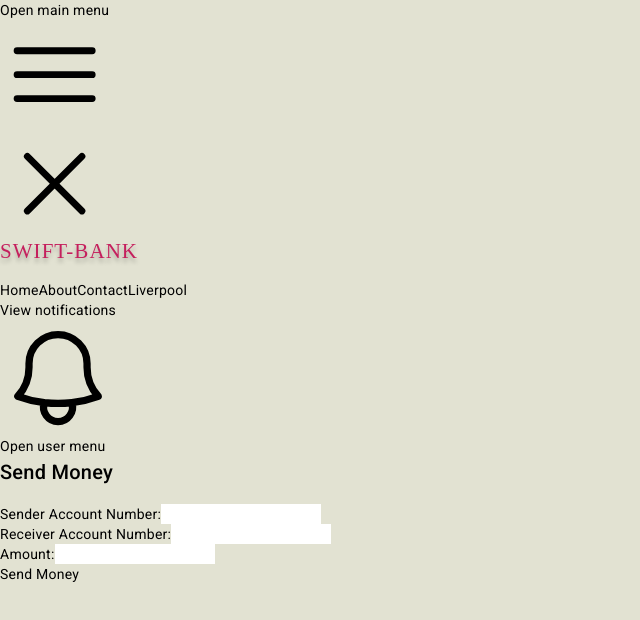
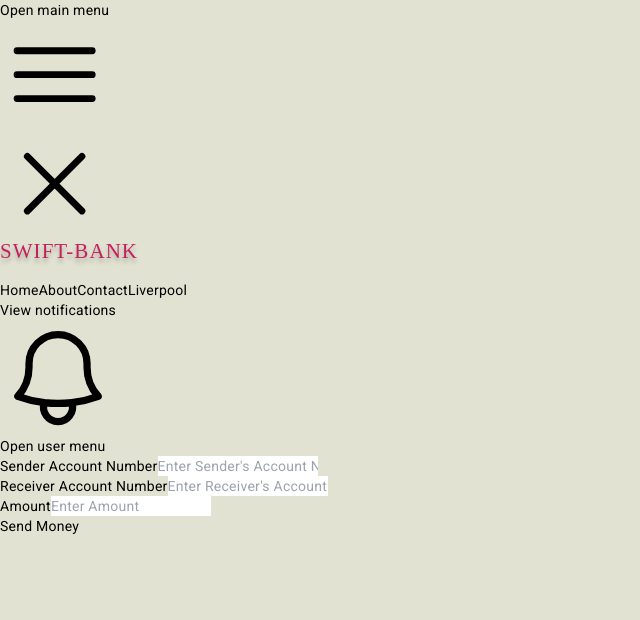
Before and after one commit to Adebayozz1994/Bank_App_Angular, an Angular app: page /sendmoney in a window 1280 px wide. Shown: the top 620 px of the page, without its empty margins (0-640 px from the left). Built offline with nearby package versions, Linux system fonts and the light colour scheme.

Commit message:
new commit

```diff
--- a/src/app/sendmoney/sendmoney.component.html
+++ b/src/app/sendmoney/sendmoney.component.html
@@ -1,21 +1,42 @@
-<div class="container mx-auto p-5 mt-10 max-w-md bg-white rounded-lg shadow-md">
-    <h2 class="text-2xl font-bold mb-6 text-center">Send Money</h2>
-    <form [formGroup]="sendMoneyForm" (ngSubmit)="submit()">
-      <div class="form-group mb-4">
-        <label for="senderAccountNumber" class="block text-gray-700 mb-2">Sender Account Number:</label>
-        <input type="text" id="senderAccountNumber" formControlName="senderAccountNumber" class="w-full px-3 py-2 border border-gray-300 rounded-md shadow-sm focus:outline-none focus:ring-indigo-500 focus:border-indigo-500">
+<form [formGroup]="sendMoneyForm" (ngSubmit)="openConfirmModal()" class="max-w-lg mx-auto bg-white p-6 mt-10 rounded-lg shadow-md space-y-4">
+  <div class="space-y-2">
+    <label for="senderAccountNumber" class="block text-gray-700 font-semibold">Sender Account Number</label>
+    <input id="senderAccountNumber" formControlName="senderAccountNumber" type="text" class="w-full px-4 py-2 border border-gray-300 rounded-md focus:outline-none focus:ring-indigo-500 focus:border-indigo-500" placeholder="Enter Sender's Account Number">
   </div>
-      <div class="form-group mb-4">
-        <label for="receiverAccountNumber" class="block text-gray-700 mb-2">Receiver Account Number:</label>
-        <input type="text" id="receiverAccountNumber" formControlName="receiverAccountNumber" class="w-full px-3 py-2 border border-gray-300 rounded-md shadow-sm focus:outline-none focus:ring-indigo-500 focus:border-indigo-500">
+
+  <div class="space-y-2">
+    <label for="receiverAccountNumber" class="block text-gray-700 font-semibold">Receiver Account Number</label>
+    <input id="receiverAccountNumber" formControlName="receiverAccountNumber" type="text" class="w-full px-4 py-2 border border-gray-300 rounded-md focus:outline-none focus:ring-indigo-500 focus:border-indigo-500" placeholder="Enter Receiver's Account Number">
   </div>
-      <div class="form-group mb-6">
-        <label for="amount" class="block text-gray-700 mb-2">Amount:</label>
-        <input type="number" id="amount" formControlName="amount" class="w-full px-3 py-2 border border-gray-300 rounded-md shadow-sm focus:outline-none focus:ring-indigo-500 focus:border-indigo-500">
+
+  <div class="space-y-2">
+    <label for="amount" class="block text-gray-700 font-semibold">Amount</label>
+    <input id="amount" formControlName="amount" type="number" class="w-full px-4 py-2 border border-gray-300 rounded-md focus:outline-none focus:ring-indigo-500 focus:border-indigo-500" placeholder="Enter Amount">
   </div>
-      <button type="submit" [disabled]="sendMoneyForm.invalid || buttonState !== 'Send Money'" class="w-full py-2 px-4 bg-indigo-600 text-white font-semibold rounded-md shadow hover:bg-indigo-700 focus:outline-none focus:ring-2 focus:ring-offset-2 focus:ring-indigo-500">
+
+  <button [disabled]="sendMoneyForm.invalid" class="w-full px-4 py-2 bg-blue-500 text-white font-semibold rounded-md hover:bg-blue-600 focus:outline-none focus:ring-2 focus:ring-blue-400 focus:ring-opacity-75 transition-colors disabled:opacity-50">
     {{ buttonState }}
   </button>
+
+  <p *ngIf="message" class="text-center text-red-500 font-semibold">{{ message }}</p>
 </form>
-    <p class="mt-4 text-center text-gray-600">{{ message }}</p>
+
+<!-- Modal for confirming transaction -->
+<div *ngIf="showModal" class="fixed inset-0 bg-gray-600 bg-opacity-50 flex justify-center items-center">
+  <div class="bg-white p-6 rounded-lg shadow-lg w-96">
+    <h3 class="text-lg font-bold mb-4 text-gray-700">Confirm Transaction</h3>
+    <p class="mb-2"><strong>Sender Account:</strong> {{ sendMoneyForm.get('senderAccountNumber')?.value }}</p>
+    <p class="mb-2"><strong>Receiver Account:</strong> {{ sendMoneyForm.get('receiverAccountNumber')?.value }}</p>
+    <p class="mb-4"><strong>Amount:</strong> {{ sendMoneyForm.get('amount')?.value | currency }}</p>
+
+    <div class="mb-4">
+      <label for="password" class="block text-gray-700 font-semibold mb-2">Enter Password</label>
+      <input type="password" id="password" [(ngModel)]="password" class="w-full px-4 py-2 border border-gray-300 rounded-md focus:outline-none focus:ring-indigo-500 focus:border-indigo-500" placeholder="Enter your password">
     </div>
+
+    <div class="flex justify-end space-x-2">
+      <button (click)="confirmTransaction()" class="px-4 py-2 bg-green-500 text-white font-semibold rounded-md hover:bg-green-600 focus:outline-none focus:ring-2 focus:ring-green-400 focus:ring-opacity-75">Confirm</button>
+      <button (click)="closeModal()" class="px-4 py-2 bg-red-500 text-white font-semibold rounded-md hover:bg-red-600 focus:outline-none focus:ring-2 focus:ring-red-400 focus:ring-opacity-75">Cancel</button>
+    </div>
+  </div>
+</div>
--- a/src/app/sendmoney/sendmoney.component.ts
+++ b/src/app/sendmoney/sendmoney.component.ts
@@ -1,25 +1,24 @@
-
-import { Component } from '@angular/core';
+import { Component, OnInit } from '@angular/core';
 import { MyApiCallsService } from '../service/my-api-calls.service';
-import { FormBuilder, FormGroup, FormsModule, ReactiveFormsModule, Validators} from '@angular/forms';
+import { FormBuilder, FormGroup, FormsModule, ReactiveFormsModule, Validators } from '@angular/forms';
 import { Router } from '@angular/router';
 import { CommonModule } from '@angular/common';
-
 
 @Component({
   selector: 'app-sendmoney',
   standalone: true,
-  imports: [FormsModule, ReactiveFormsModule, CommonModule],
+  imports: [CommonModule,FormsModule, ReactiveFormsModule],
   templateUrl: './sendmoney.component.html',
-  styleUrl: './sendmoney.component.css'
+  styleUrls: ['./sendmoney.component.css']
 })
-export class SendmoneyComponent {
+export class SendmoneyComponent implements OnInit {
   sendMoneyForm: FormGroup;
   message: string = '';
   buttonState: 'Send Money' | 'Sending' | 'Sent' = 'Send Money';
-  accountName: string = '';
+  showModal: boolean = false;
+  password: string = '';
 
-  constructor(private fb: FormBuilder, private authservice: MyApiCallsService,public Router:Router) {
+  constructor(private fb: FormBuilder, private authService: MyApiCallsService, private router: Router) {
     this.sendMoneyForm = this.fb.group({
       senderAccountNumber: ['', Validators.required],
       receiverAccountNumber: ['', Validators.required],
@@ -27,39 +26,60 @@ export class SendmoneyComponent {
     });
   }
 
+  ngOnInit(): void {}
 
-
-
-
-  submit() {
+  openConfirmModal(): void {
     if (this.sendMoneyForm.valid) {
+      // Set button state to 'Sending' first
       this.buttonState = 'Sending';
 
-      // Simulate an async operation
+      // Simulate a short delay before showing the modal
       setTimeout(() => {
-        this.authservice.sendMoney(this.sendMoneyForm.value).subscribe(
+        this.showModal = true;
+        this.buttonState = 'Send Money'; // Reset button state once modal is shown
+      }, 2000); // Adjust delay if necessary
+    }
+  }
+
+  confirmTransaction(): void {
+    const data = {
+      ...this.sendMoneyForm.value,
+      password: this.password
+    };
+
+    this.buttonState = 'Sending';
+    this.authService.sendMoney(data).subscribe(
       (res: any) => {
         this.message = res.message;
         this.buttonState = 'Sent';
 
-
+        // Clear message after 3 seconds
         setTimeout(() => {
-              this.Router.navigate(['/mainpage']);
+          this.message = '';
           this.resetButtonState();
-            }, 2000);
+          this.router.navigate(['/mainpage']);
+        }, 3000);  // 3000ms = 3 seconds
       },
       (error) => {
         console.error('Error sending money:', error);
         this.message = 'Error sending money';
+
+        // Clear message after 3 seconds
+        setTimeout(() => {
+          this.message = '';
+        }, 3000);
         this.resetButtonState();
       }
     );
-      }, 1000);
-    }
+
+    this.closeModal();
   }
 
-  private resetButtonState() {
+  closeModal(): void {
+    this.showModal = false;
+  }
 
+  private resetButtonState(): void {
     setTimeout(() => {
       this.buttonState = 'Send Money';
     }, 2000);
```
Lines whose indentation alone changed are shown as unchanged.
